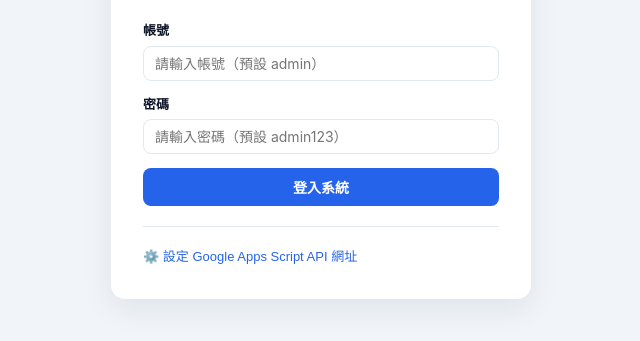
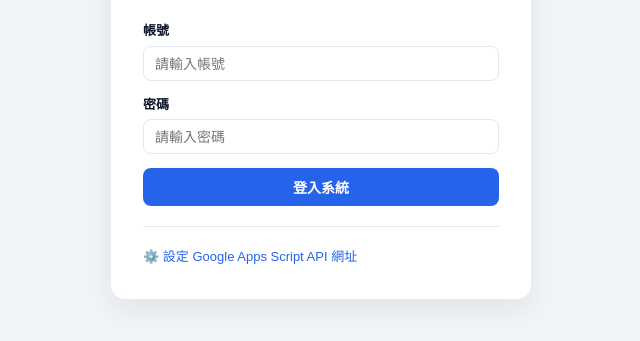
Before and after one commit to shiroarroar/Task_Management, a plain HTML site: page taskflow.html in a window 1280 px wide. Shown: the part 295-636 px from the top of the page, without its empty margins (319-959 px from the left). Drawn offline with Linux system fonts and the light colour scheme.

Commit message:
第二次修改

```diff
--- a/app.js
+++ b/app.js
@@ -3,7 +3,7 @@
  */
 
 // 可直接在此填入部署後的 Google Apps Script Web App 網址，或在登入畫面的「設定」中輸入
-const DEFAULT_API_URL = '';
+const DEFAULT_API_URL = 'https://script.google.com/macros/s/AKfycby0mqrrB5emC0J1ehg7HNQZHXKacUvLD2fAliPYjlCESApO-OzILD3ehjRneiw_UD-B/exec';
 
 const STORAGE_KEYS = {
   API_URL: 'taskflow_gas_api_url',
--- a/taskflow.html
+++ b/taskflow.html
@@ -24,11 +24,11 @@
       <form id="login-form" class="login-form">
         <div class="form-group">
           <label for="login-username">帳號</label>
-          <input type="text" id="login-username" placeholder="請輸入帳號（預設 admin）" required autocomplete="username" />
+          <input type="text" id="login-username" placeholder="請輸入帳號" required autocomplete="username" />
         </div>
         <div class="form-group">
           <label for="login-password">密碼</label>
-          <input type="password" id="login-password" placeholder="請輸入密碼（預設 admin123）" required autocomplete="current-password" />
+          <input type="password" id="login-password" placeholder="請輸入密碼" required autocomplete="current-password" />
         </div>
         <button type="submit" class="btn btn-primary btn-block" id="login-submit-btn">登入系統</button>
       </form>
```
